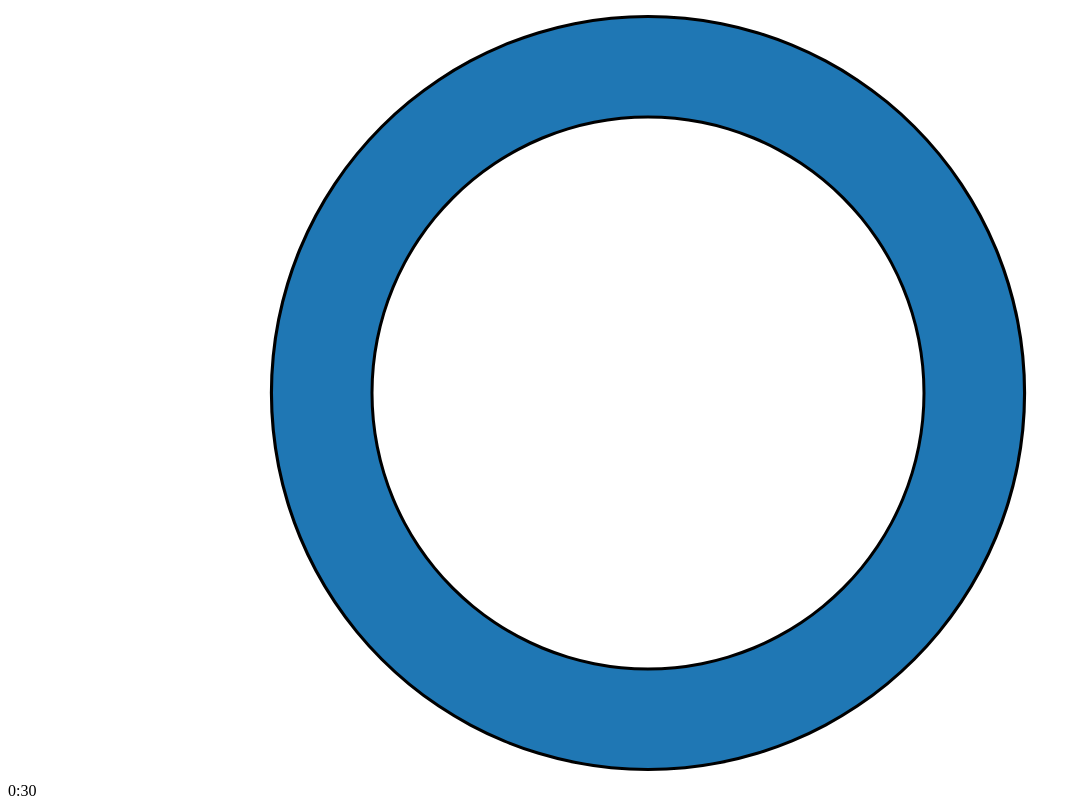
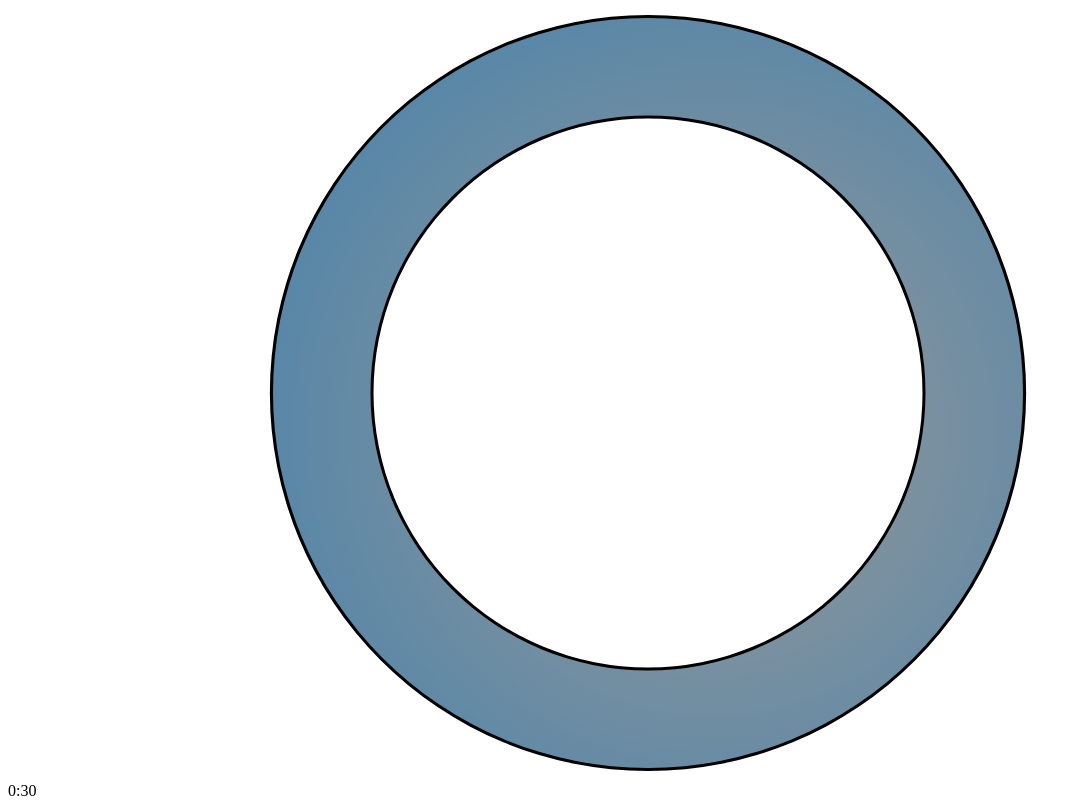
Before and after one commit to mieky/timepie, a website with bundled scripts: page app/index.html in a window 1280 px wide. Shown: the whole page, without its empty margins (0-1082 px from the left). Built offline with nearby package versions, Linux system fonts and the light colour scheme; files whose address does not match are found by name.

Commit message:
Add a silly radial gradient, 'cause that's possible

```diff
--- a/app/sass/timepie.scss
+++ b/app/sass/timepie.scss
@@ -24,5 +24,5 @@ body {
 }
 
 path.bg {
-    fill: #eee;
+    fill: #f0f0f0;
 }
--- a/app/src/timepie.ts
+++ b/app/src/timepie.ts
@@ -55,6 +55,19 @@ function create(pie: Pie) {
         .attr("width", width)
         .attr("height", height);
 
+    var grads = svg.append("defs").selectAll("radialGradient").data(layout(data))
+        .enter().append("radialGradient")
+        .attr("gradientUnits", "userSpaceOnUse")
+        .attr("cx", "5%")
+        .attr("cy", "5%")
+        .attr("r", "80%")
+        .attr("id", function(d, i) { return "grad" + i; });
+
+    grads.append("stop").attr("offset", "0%").style("stop-color", "#999");
+    grads.append("stop").attr("offset", "100%").style("stop-color", function(d, i) {
+        return color(i);
+    });
+
     var arcs = svg.selectAll("g.arc")
         .data(layout(data))
         .enter()
@@ -70,8 +83,8 @@ function create(pie: Pie) {
         .each(function(d) {
             this._current = d;
         })
-        .style("fill", function(d, i) {
-            return color(i);
+        .attr("fill", function(d, i) {
+            return "url(#grad" + i + ")";
         })
         .attr("d", arc);
 
```
